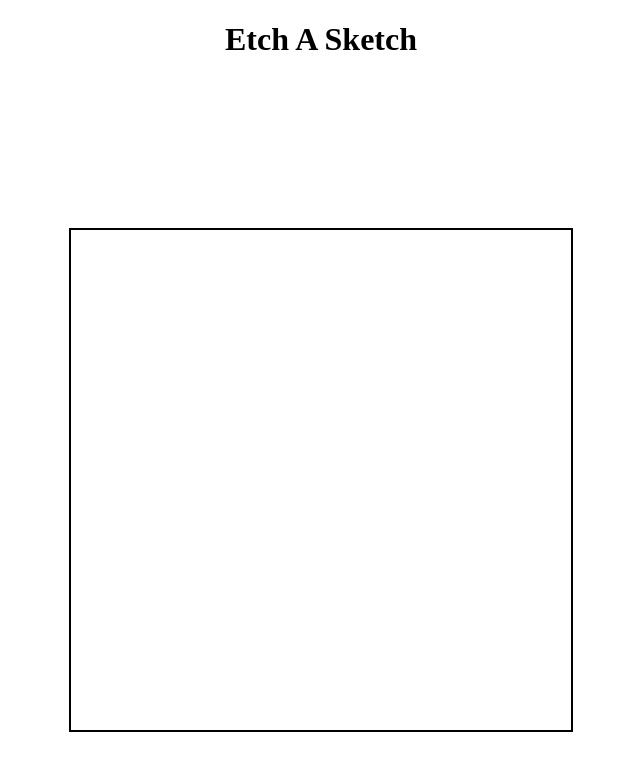
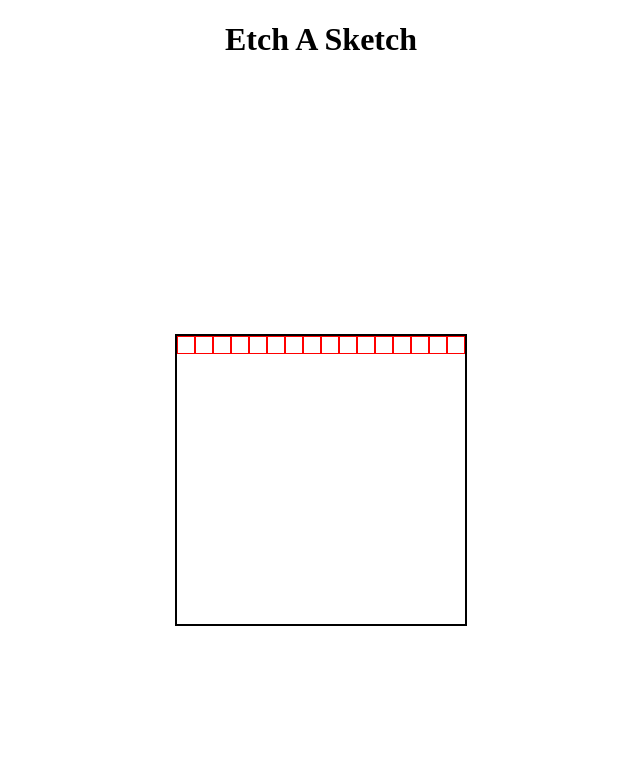
Before and after one commit to dbrah-design/etch-a-sketch, a plain HTML site: page index.html in a window 1280 px wide. Shown: the whole page, without its empty margins (319-959 px from the left). Drawn offline with Linux system fonts and the light colour scheme.

Commit message:
Added flexbox to grid containers and styled grid squares

```diff
--- a/styles.css
+++ b/styles.css
@@ -1,3 +1,7 @@
+*, *::after, *::before {
+  box-sizing: border-box;
+}
+
 h1 {
   text-align: center;
 }
@@ -10,7 +14,16 @@ h1 {
 }
 
 .grid-container {
-  width: 500px;
-  height: 500px;
+  width: 292px;
+  height: 292px;
   border: 2px solid black;
+  display: flex;
+  flex-wrap: wrap;
+  align-content: flex-start;
 }
+
+.grid-square {
+  width: 18px;
+  height: 18px;
+  border: 1px solid red;
+}
```
